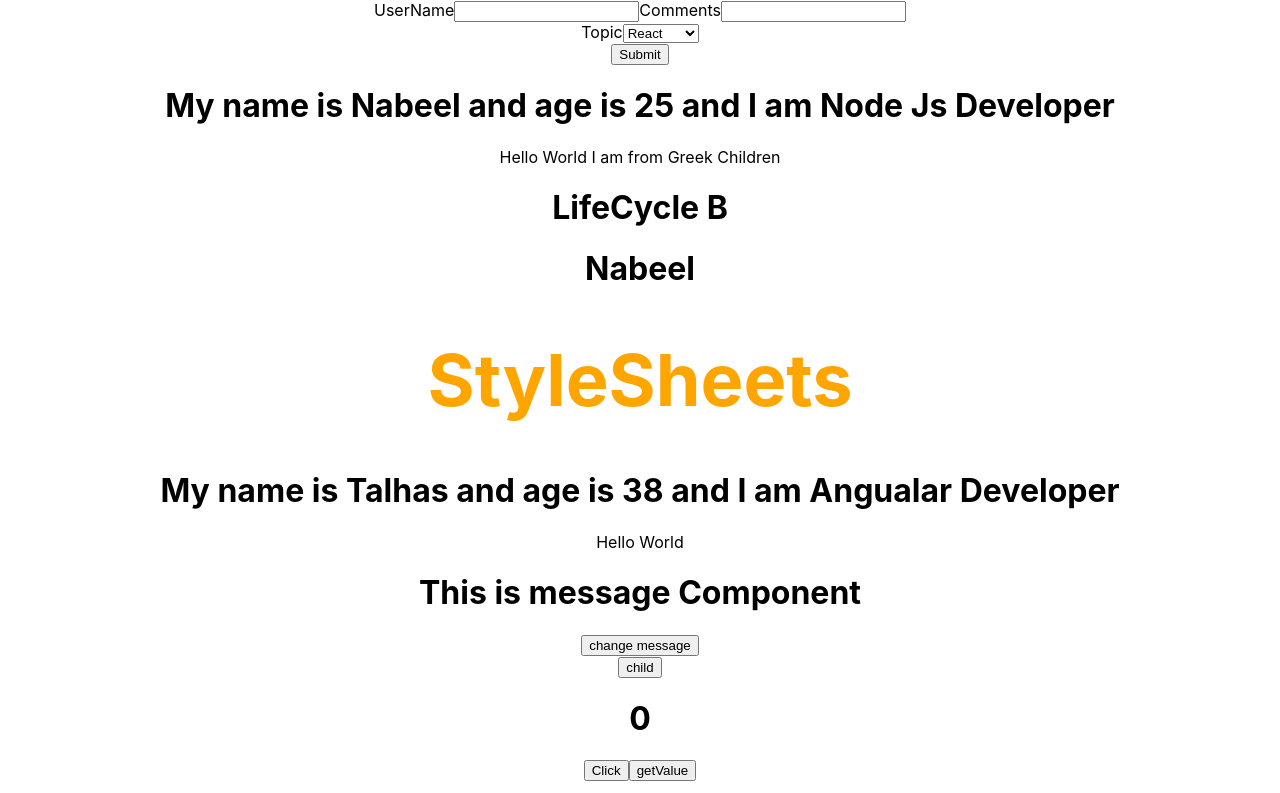
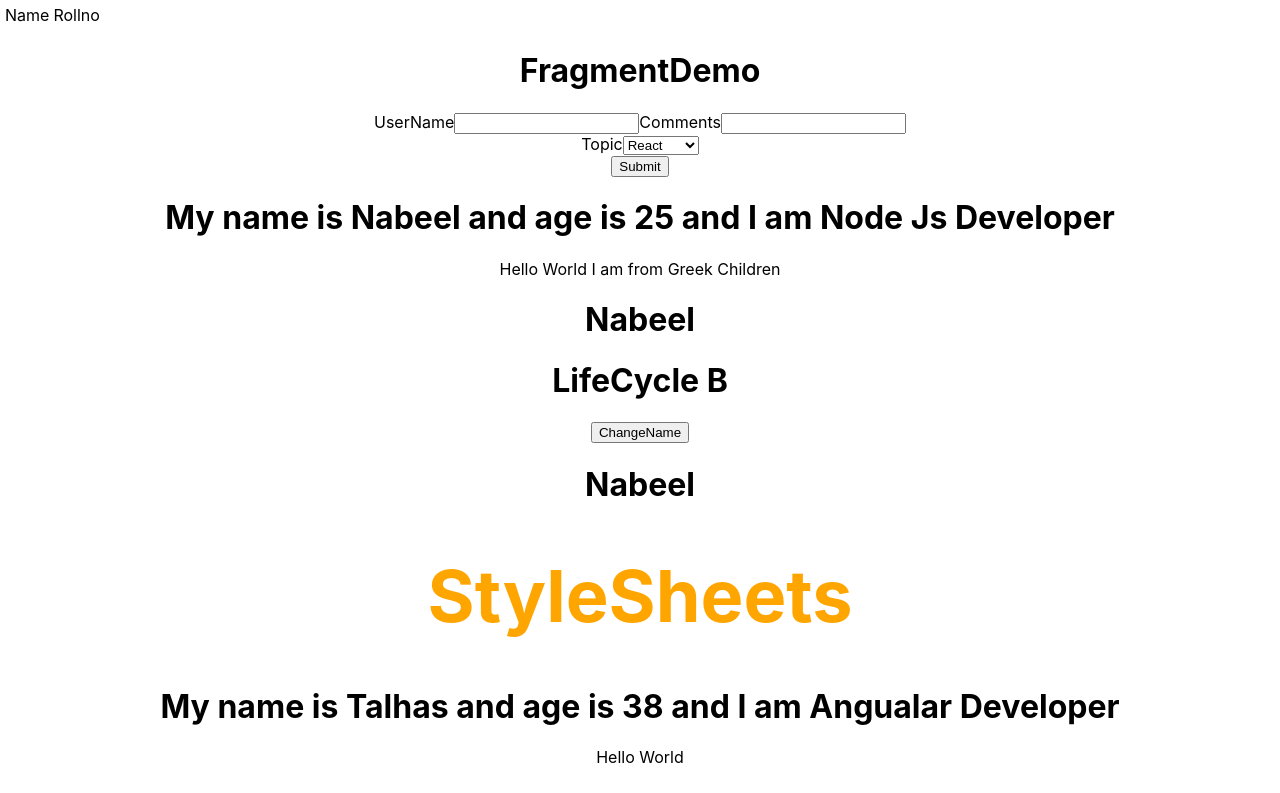
Before and after one commit to nabeelbhatti/React_practice_project, a React (Create React App) app: page / in a window 1280 px wide. Shown: the top 793 px of the page. Built offline with nearby package versions, Linux system fonts and the light colour scheme.

Commit message:
fragment

```diff
--- a/src/App.js
+++ b/src/App.js
@@ -2,6 +2,7 @@ import "./App.css";
 import Counter from "./components/Counter";
 import EventBind from "./components/EventBind";
 import Form from "./components/Form";
+import FragmentDemo from "./components/FragmentDemo";
 import { FunctionClick } from "./components/FunctionClick";
 // import { HelloWorld } from './components/HelloWorld';
 import { Greek } from "./components/Greek";
@@ -9,6 +10,7 @@ import LifecycleA from "./components/LifecycleA";
 import Message from "./components/Message";
 import Parent from "./components/Parent";
 import StyleSheet from "./components/StyleSheet";
+import Table from "./components/Table";
 import UserGreeting from "./components/UserGreeting";
 // import Welcome from './components/WelCome';
 // import { Hello } from './components/Hello';
@@ -16,6 +18,8 @@ import UserGreeting from "./components/UserGreeting";
 function App() {
   return (
     <div className="App">
+      <Table/>
+      <FragmentDemo/>
       <Form/>
       <Greek name="Nabeel" age="25" heroName="Node Js Developer">
         <p>Hello World I am from Greek Children</p>
--- /dev/null
+++ b/src/components/Column.js
@@ -0,0 +1,10 @@
+import React from "react";
+
+export default function Column() {
+  return (
+    <div>
+      <td>Name</td>
+      <td>Rollno</td>
+    </div>
+  );
+}
--- /dev/null
+++ b/src/components/FragmentDemo.js
@@ -0,0 +1,9 @@
+import React from "react";
+
+export default function FragmentDemo() {
+  return (
+    <>
+      <h1>FragmentDemo</h1>
+    </>
+  );
+}
--- a/src/components/LifeCycleB.js
+++ b/src/components/LifeCycleB.js
@@ -20,6 +20,7 @@ export default class LifeCycleB extends Component {
 
   getSnapshotBeforeUpdate(prevProps, PrevState) {
     console.log("LifeCycleB GetSnapShotBeforeUpdate")
+    return null
   }
 
   componentDidUpdate(prevProps, PrevState, ) {
--- a/src/components/LifecycleA.js
+++ b/src/components/LifecycleA.js
@@ -20,11 +20,12 @@ export default class LifecycleA extends Component {
   }
 
   getSnapshotBeforeUpdate(prevProps, PrevState) {
-    console.log("LifeCycleA GetSnapShotBeforeUpdate")
+    console.log("LifeCycleA GetSnapShotBeforeUpdate");
+    return null;
   }
 
-  componentDidUpdate(prevProps, PrevState, ) {
-    console.log("LifeCycleA ComponentDidUpdate")
+  componentDidUpdate(prevProps, PrevState) {
+    console.log("LifeCycleA ComponentDidUpdate");
   }
 
   shouldComponentUpdate() {
@@ -32,11 +33,19 @@ export default class LifecycleA extends Component {
     return true;
   }
 
+  changeNameState = () => {
+    this.setState({
+      name: "bhatti",
+    });
+  };
+
   render() {
     console.log("LifeCycleA render");
     return (
       <div>
+        <h1>{this.state.name}</h1>
         <LifeCycleB />
+        <button onClick={this.changeNameState}>ChangeName</button>
       </div>
     );
   }
--- /dev/null
+++ b/src/components/Table.js
@@ -0,0 +1,16 @@
+import React from "react";
+import Column from "./Column";
+
+export default function Table() {
+  return (
+    <div>
+      <table>
+        <tbody>
+          <tr>
+            <Column />
+          </tr>
+        </tbody>
+      </table>
+    </div>
+  );
+}
```
